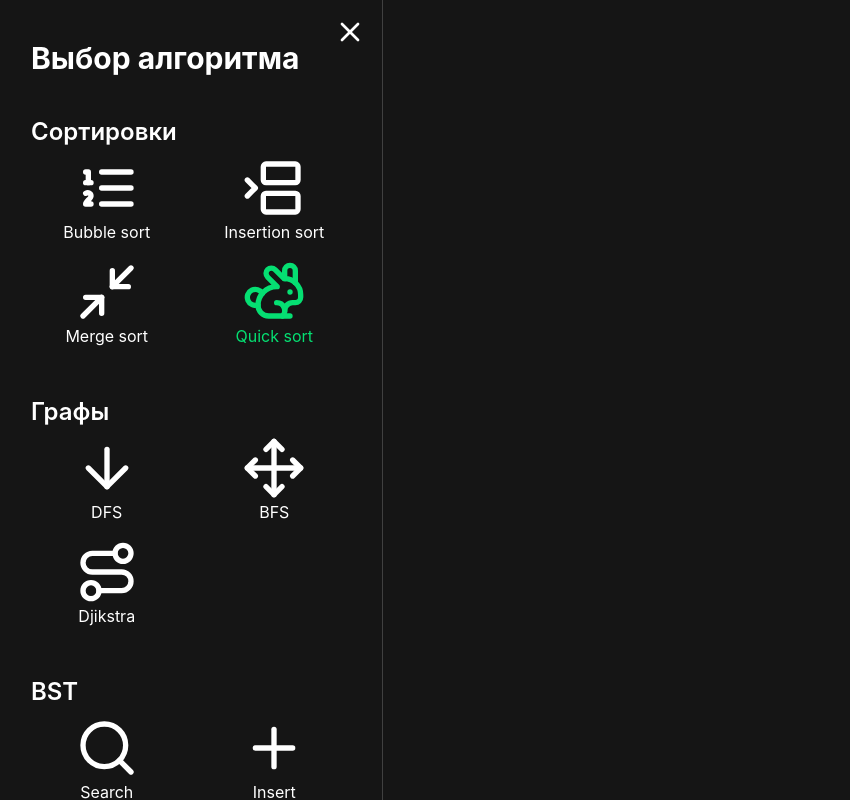
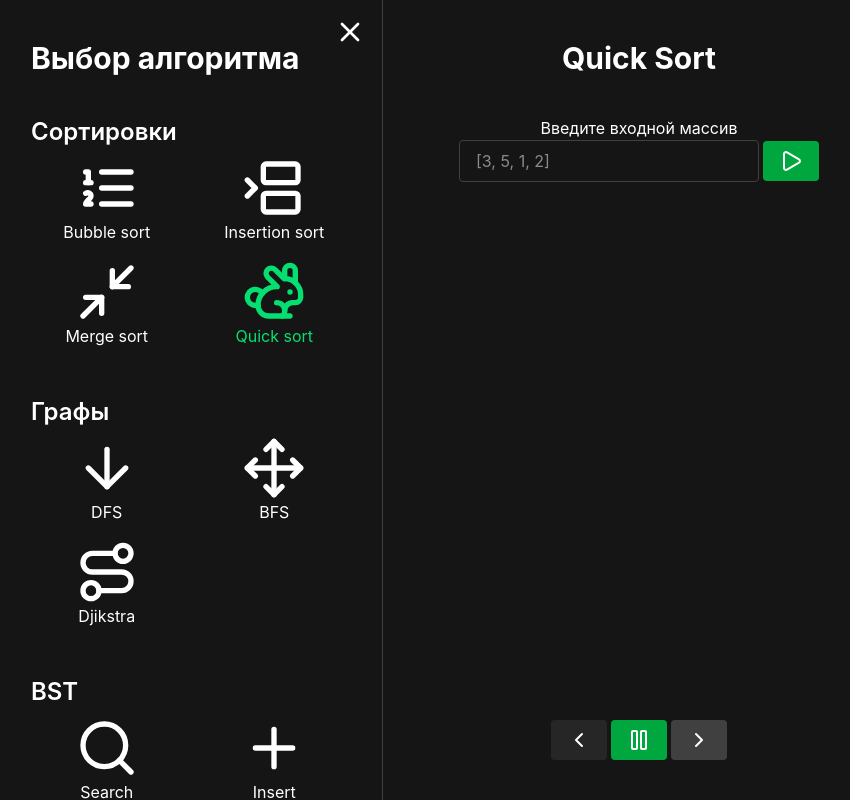
Before and after one commit to acidless/Sortify, a React (Vite) app: page /quick-sort in a window 1280 px wide. Shown: the whole page, without its empty margins (1-851 px from the left). Built offline with nearby package versions, Linux system fonts and the light colour scheme.

Commit message:
feat: quick sort implemented

```diff
--- a/src/App.tsx
+++ b/src/App.tsx
@@ -7,6 +7,7 @@ import MergeSort from "./components/sorting/MergeSort.tsx";
 import BSTSearch from "./components/bst/BSTSearch.tsx";
 import BSTInsert from "./components/bst/BSTInsert.tsx";
 import BSTDelete from "./components/bst/BSTDelete.tsx";
+import QuickSort from "./components/sorting/QuickSort.tsx";
 
 function App() {
   return (
@@ -19,6 +20,7 @@ function App() {
                     <Route path="/bubble-sort" element={<BubbleSort />} />
                     <Route path="/insertion-sort" element={<InsertionSort />} />
                     <Route path="/merge-sort" element={<MergeSort />} />
+                    <Route path="/quick-sort" element={<QuickSort />} />
                     <Route path="/bst-search" element={<BSTSearch />} />
                     <Route path="/bst-insert" element={<BSTInsert />} />
                     <Route path="/bst-delete" element={<BSTDelete />} />
--- /dev/null
+++ b/src/algorithms/quickSort.ts
@@ -0,0 +1,56 @@
+import type {SampleArray} from "../types.ts";
+
+export type QuickSortAction =
+    | { type: "partition", pivotIndex: number, left: SampleArray, right: SampleArray }
+    | { type: "compare", indices: number[] }
+    | { type: "swap", indices: number[], array: SampleArray }
+    | { type: "done", array: SampleArray };
+
+export function* quickSort(array: SampleArray): Generator<QuickSortAction, void, unknown> {
+    const arr = structuredClone(array);
+
+    function* partition(start: number, end: number): Generator<QuickSortAction, number, unknown> {
+        const pivotIndex = end;
+        const pivotValue = arr[pivotIndex].value;
+        let i = start;
+
+        yield {
+            type: "partition",
+            pivotIndex,
+            left: structuredClone(arr.slice(start, pivotIndex)),
+            right: []
+        };
+
+        for (let j = start; j < end; j++) {
+            yield {type: "compare", indices: [j, pivotIndex]};
+
+            if (arr[j].value < pivotValue) {
+                if (i !== j) {
+                    [arr[i], arr[j]] = [arr[j], arr[i]];
+                    yield {type: "swap", indices: [i, j], array: structuredClone(arr)};
+                }
+
+                i++;
+            }
+        }
+
+        if (i !== pivotIndex) {
+            [arr[i], arr[pivotIndex]] = [arr[pivotIndex], arr[i]];
+            yield {type: "swap", indices: [i, pivotIndex], array: structuredClone(arr)};
+        }
+
+        return i;
+    }
+
+    function* quickSortRecursive(start: number, end: number): Generator<QuickSortAction, void, unknown> {
+        if (start >= end) return;
+
+        const pivot = yield* partition(start, end);
+        yield* quickSortRecursive(start, pivot - 1);
+        yield* quickSortRecursive(pivot + 1, end);
+    }
+
+    yield* quickSortRecursive(0, arr.length - 1);
+
+    yield {type: "done", array: arr};
+}
--- a/src/components/bst/BSTDelete.tsx
+++ b/src/components/bst/BSTDelete.tsx
@@ -75,7 +75,7 @@ function BSTDelete() {
         return `${a} = ${b}`;
     }
 
-    const onStart = useCallback((input: BSTNode, historyRef: RefObject<Array<any>>) => {
+    const onStart = useCallback((_input: BSTNode, historyRef: RefObject<Array<any>>) => {
         historyRef.current = [
             {
                 checkingNode: null,
--- a/src/components/bst/BSTInsert.tsx
+++ b/src/components/bst/BSTInsert.tsx
@@ -67,7 +67,7 @@ function BSTSearch() {
         return `${a} = ${b}`;
     }
 
-    const onStart = useCallback((input: BSTNode, historyRef: RefObject<Array<any>>) => {
+    const onStart = useCallback((_input: BSTNode, historyRef: RefObject<Array<any>>) => {
         historyRef.current = [{
             checkingNode: null,
             insertedNode: null,
--- a/src/components/bst/BSTSearch.tsx
+++ b/src/components/bst/BSTSearch.tsx
@@ -1,5 +1,5 @@
 import BinarySearchTree from "./BinarySearchTree.tsx";
-import {type RefObject, useCallback, useEffect, useReducer, useRef, useState} from "react";
+import {type RefObject, useCallback, useEffect, useReducer, useRef} from "react";
 import useAlgorithm from "../../hooks/useAlgorithm.ts";
 import type {BSTNode} from "../../types.ts";
 import {bstSearch} from "../../algorithms/bstSearch.ts";
--- /dev/null
+++ b/src/components/sorting/QuickSort.tsx
@@ -0,0 +1,116 @@
+import {useEffect, useReducer, useRef} from "react";
+import SortingAlgorithm from "./SortingAlgorithm.tsx";
+import {quickSort, type QuickSortAction} from "../../algorithms/quickSort.ts";
+import type {SampleArray} from "../../types.ts";
+
+type State = {
+    pivotIndex: number | undefined;
+    leftPart: SampleArray | undefined;
+    rightPart: SampleArray | undefined;
+    checkingIndices: number[] | undefined;
+    swapIndices: number[] | undefined;
+};
+
+const initialState: State = {
+    pivotIndex: undefined,
+    leftPart: undefined,
+    rightPart: undefined,
+    checkingIndices: undefined,
+    swapIndices: undefined
+};
+
+type Action =
+    | { type: "SET_PIVOT", payload: number | undefined }
+    | { type: "SET_LEFT", payload: SampleArray | undefined }
+    | { type: "SET_RIGHT", payload: SampleArray | undefined }
+    | { type: "SET_CHECKING", payload: number[] | undefined }
+    | { type: "SET_SWAP", payload: number[] | undefined };
+
+function reducer(state: State, action: Action): State {
+    switch (action.type) {
+        case "SET_PIVOT":
+            return {...state, pivotIndex: action.payload};
+        case "SET_LEFT":
+            return {...state, leftPart: action.payload};
+        case "SET_RIGHT":
+            return {...state, rightPart: action.payload};
+        case "SET_CHECKING":
+            return {...state, checkingIndices: action.payload};
+        case "SET_SWAP":
+            return {...state, swapIndices: action.payload};
+        default:
+            return state;
+    }
+}
+
+function QuickSort() {
+    const [state, dispatch] = useReducer(reducer, initialState);
+    const stateRef = useRef<State>(state);
+
+    useEffect(() => {
+        stateRef.current = state;
+    }, [state]);
+
+    function makeSnapshot() {
+        return {
+            checkingIndices: stateRef.current.checkingIndices,
+            pivotIndex: stateRef.current.pivotIndex,
+            leftPart: stateRef.current.leftPart,
+            rightPart: stateRef.current.rightPart,
+            swapIndices: stateRef.current.swapIndices
+        };
+    }
+
+    function updateData(next: any) {
+        dispatch({type: "SET_LEFT", payload: next.leftPart});
+        dispatch({type: "SET_RIGHT", payload: next.rightPart});
+        dispatch({type: "SET_CHECKING", payload: next.indices});
+        dispatch({type: "SET_PIVOT", payload: next.pivotIndex});
+        dispatch({type: "SET_SWAP", payload: next.swapIndices});
+    }
+
+    function setAlgorithmState(action: QuickSortAction) {
+        switch (action.type) {
+            case "partition":
+                dispatch({type: "SET_PIVOT", payload: action.pivotIndex});
+                dispatch({type: "SET_LEFT", payload: action.left});
+                dispatch({type: "SET_RIGHT", payload: action.right});
+                dispatch({type: "SET_CHECKING", payload: undefined});
+                dispatch({type: "SET_SWAP", payload: undefined});
+                break;
+            case "compare":
+                dispatch({type: "SET_CHECKING", payload: action.indices});
+                dispatch({type: "SET_SWAP", payload: undefined});
+                break;
+            case "swap":
+                dispatch({type: "SET_SWAP", payload: action.indices});
+                dispatch({type: "SET_CHECKING", payload: undefined});
+                break;
+            case "done":
+                dispatch({type: "SET_PIVOT", payload: undefined});
+                dispatch({type: "SET_CHECKING", payload: undefined});
+                dispatch({type: "SET_SWAP", payload: undefined});
+                break;
+        }
+    }
+
+    function nodeClassName(index: number, key: number) {
+        if (index === state.pivotIndex) return "border-red-400";
+        if (state.swapIndices?.includes(index)) return "border-green-400";
+        if (state.checkingIndices?.includes(index)) return "border-yellow-400";
+        if (state.leftPart?.some(item => item.key === key)) return "border-blue-400";
+        if (state.rightPart?.some(item => item.key === key)) return "border-orange-400";
+    }
+
+    return <SortingAlgorithm
+        name="Quick Sort"
+        algorithm={quickSort}
+        makeSnapshot={makeSnapshot}
+        updateData={updateData}
+        setAlgorithmState={setAlgorithmState}
+        checkingIndices={state.checkingIndices}
+        classNameFn={nodeClassName}
+    />;
+}
+
+export default QuickSort;
```
